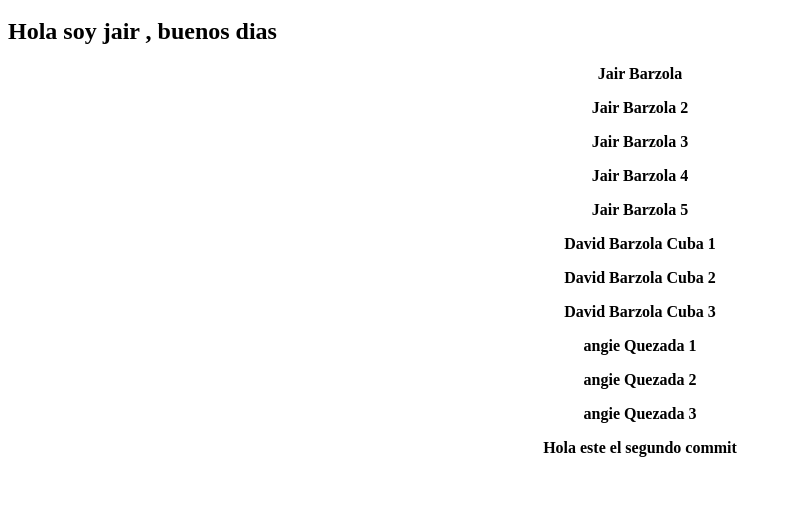
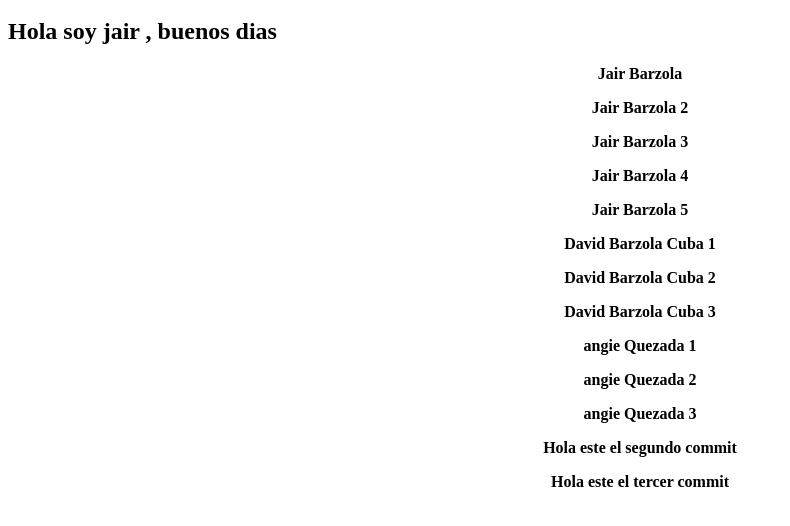
Before and after one commit to jairbc16/PruebaGitHub, a plain HTML site: page index.html in a window 1280 px wide. Shown: the part 48-574 px from the top of the page, without its empty margins (0-790 px from the left). Drawn offline with Linux system fonts and the light colour scheme.

Commit message:
Test commit

```diff
--- a/index.html
+++ b/index.html
@@ -17,6 +17,7 @@
 <p align="center"><strong>angie Quezada 2</strong></p>
 <p align="center"><strong>angie Quezada 3</strong></p>
 <p align="center"><strong>Hola este el segundo commit</strong></p>
+<p align="center"><strong>Hola este el tercer commit</strong></p>
 
 
 </body>
```
